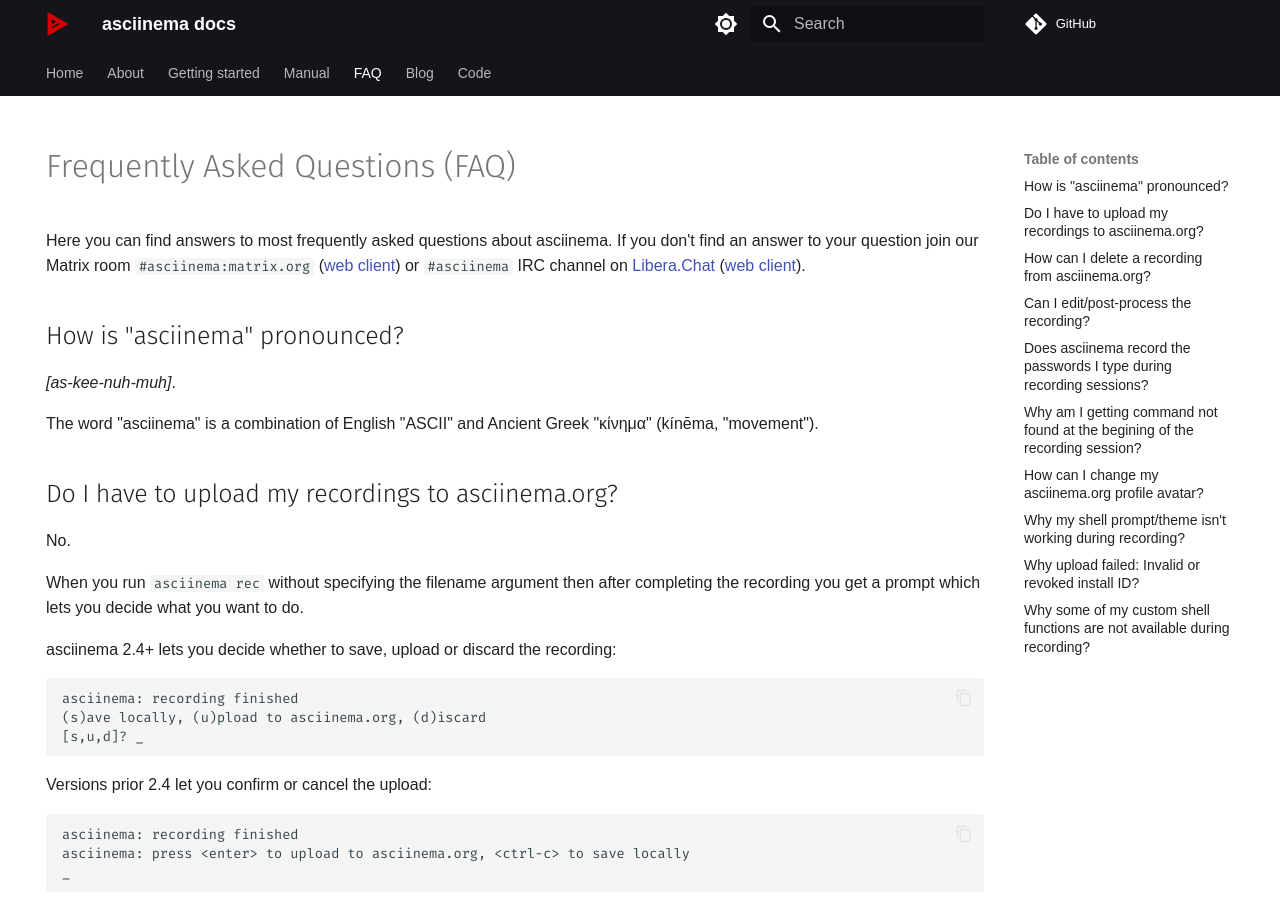
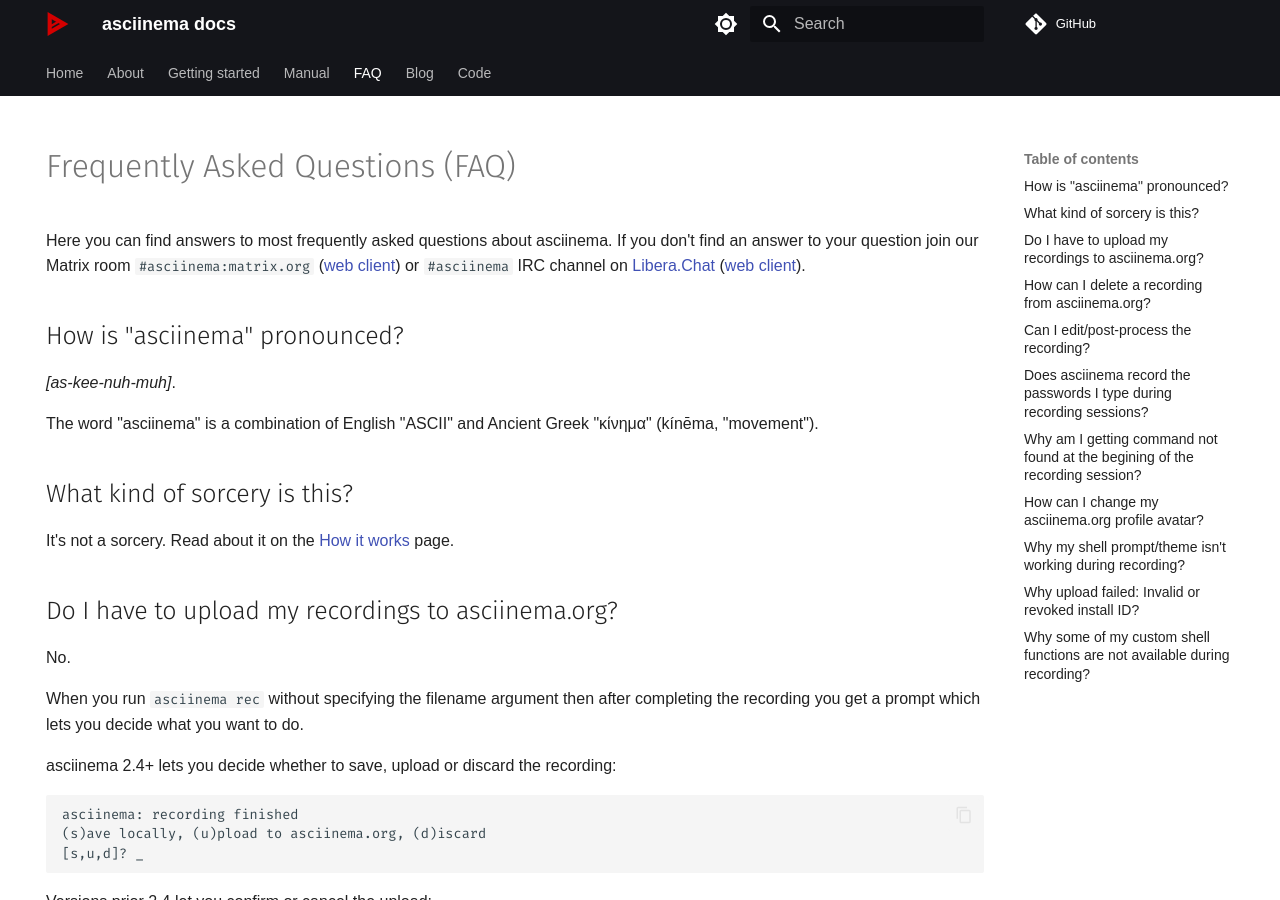
Before and after one commit to ofek/asciinema.github.io, an MkDocs documentation site: the page built from docs/faq.md, in a window 1280 px wide and 900 px high. Built offline with MkDocs 1.6.1 and Material for MkDocs 9.7.7, drawn with Linux system fonts in a browser that asks for light colours; some web fonts are replaced; comment, search, counter and statistics services are not loaded.

Commit message:
Add the sorcery question to FAQ

```diff
--- a/docs/faq.md
+++ b/docs/faq.md
@@ -18,6 +18,10 @@
 
 The word "asciinema" is a combination of English "ASCII" and Ancient Greek
 "κίνημα" (kínēma, "movement").
+
+## What kind of sorcery is this?
+
+It's not a sorcery. Read about it on the [How it works](how-it-works.md) page.
 
 ## Do I have to upload my recordings to asciinema.org?
 
```
